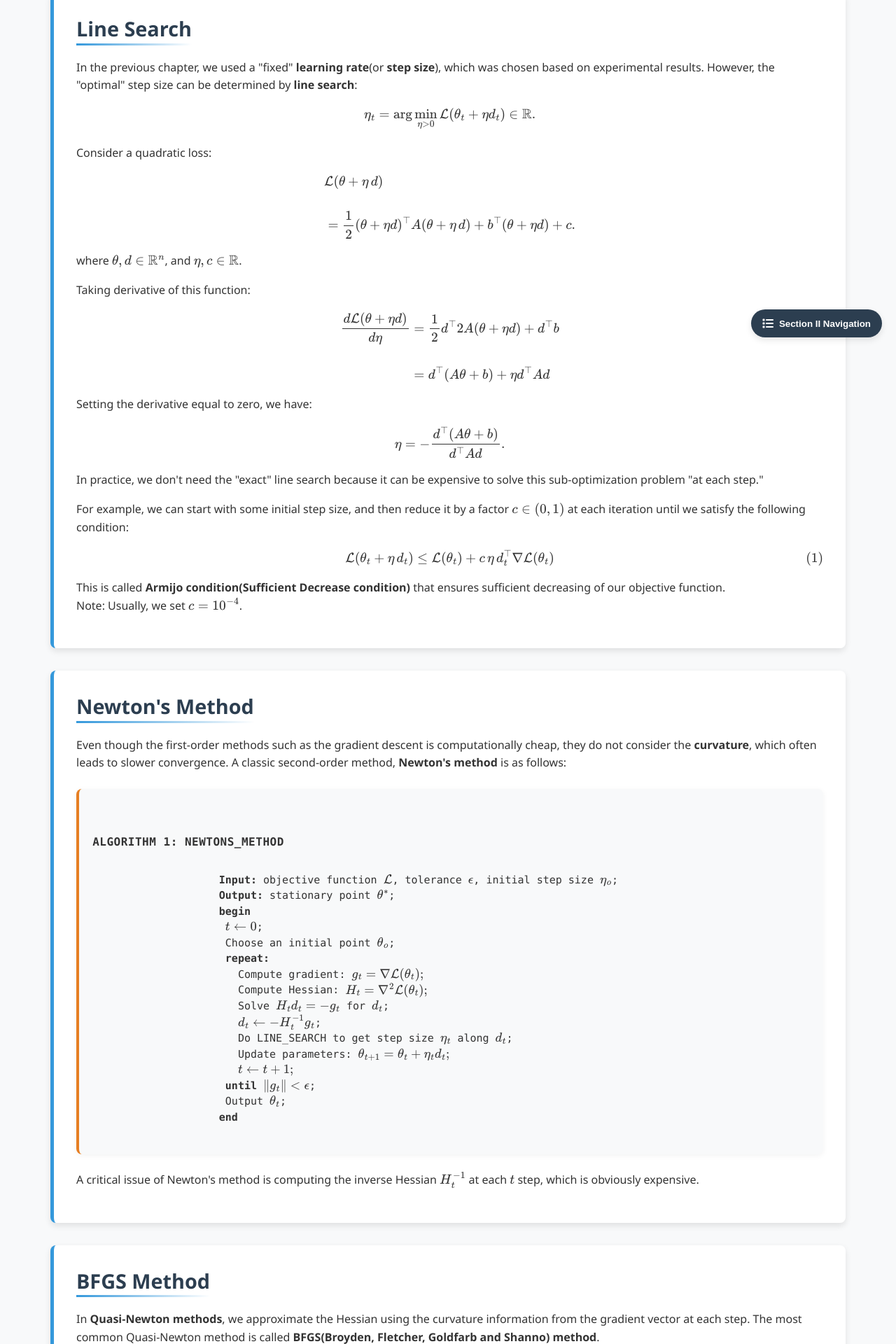
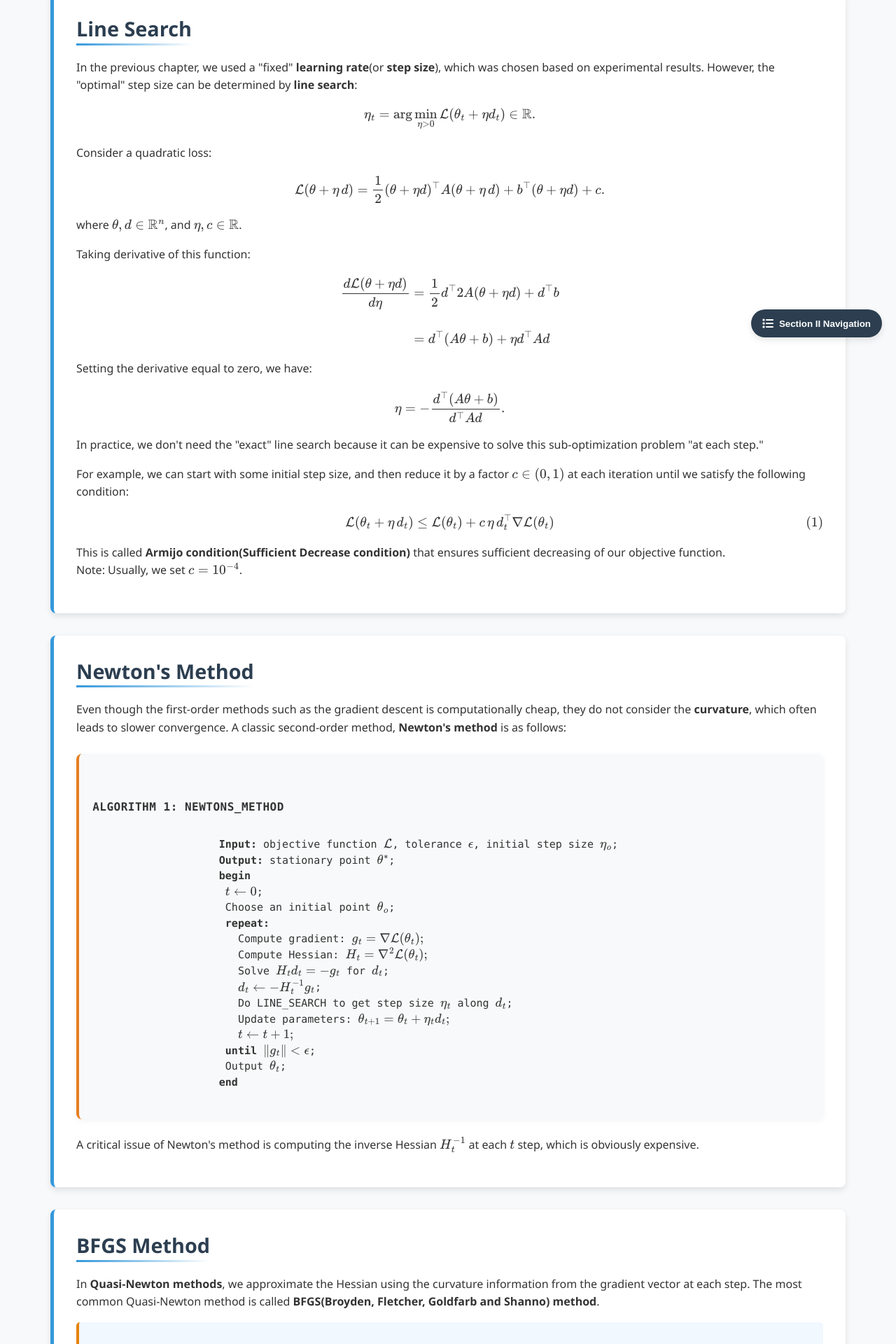
Before and after one commit to Yusukey01/yusukey01.github.io, a Jekyll site: the page built from Mathematics/Calculus/newton.html, in a window 1280 px wide. Shown: the part 604-2524 px from the top of the page at 70% size. Built offline with Jekyll 4.4.1, drawn with Linux system fonts in a browser that asks for light colours.

Commit message:
Updated Section 2-8

```diff
--- a/Mathematics/Calculus/newton.html
+++ b/Mathematics/Calculus/newton.html
@@ -160,12 +160,12 @@ uses_python: true
                     \eta_t = \arg \min _{\eta > 0} \mathcal{L} (\theta_t + \eta d_t) \in \mathbb{R}.
                     \]
                     Consider a quadratic loss:
+
                     \[
-                    \begin{align*}
-                    &\mathcal{L}(\theta + \eta \, d) \\\\
-                    &= \frac{1}{2}(\theta+ \eta d)^\top A (\theta + \eta \, d) + b^\top (\theta + \eta d) + c.
-                    \end{align*}
+                    \mathcal{L}(\theta + \eta \, d)
+                    = \frac{1}{2}(\theta+ \eta d)^\top A (\theta + \eta \, d) + b^\top (\theta + \eta d) + c.
                     \]
+
                     where \(\theta, d \in \mathbb{R}^n\), and \(\eta, c \in \mathbb{R}\).
                 </p>
                 <p>
```
